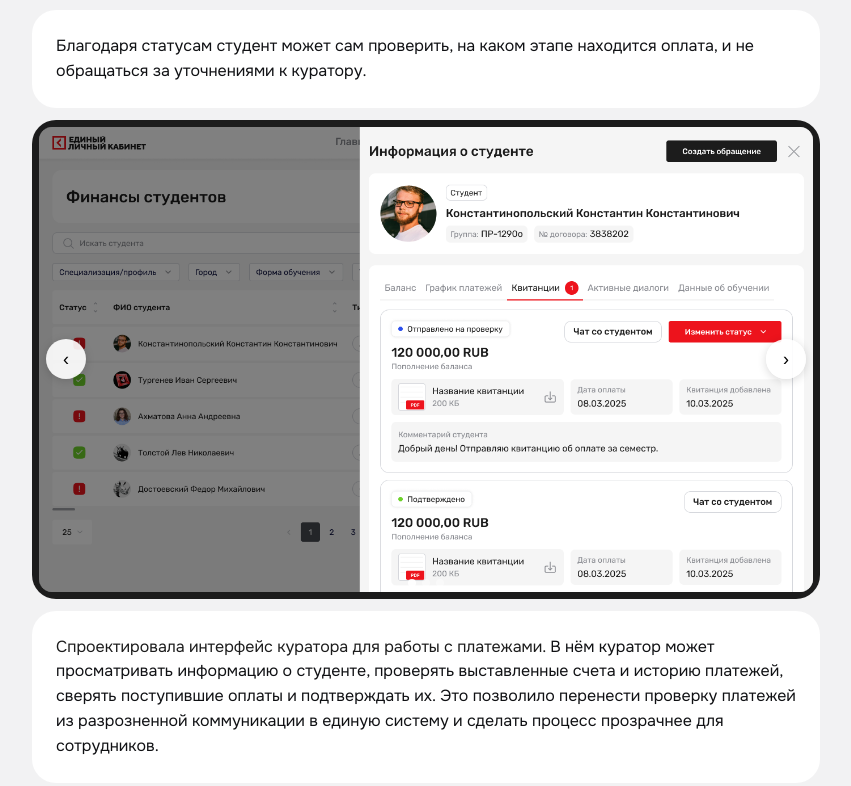
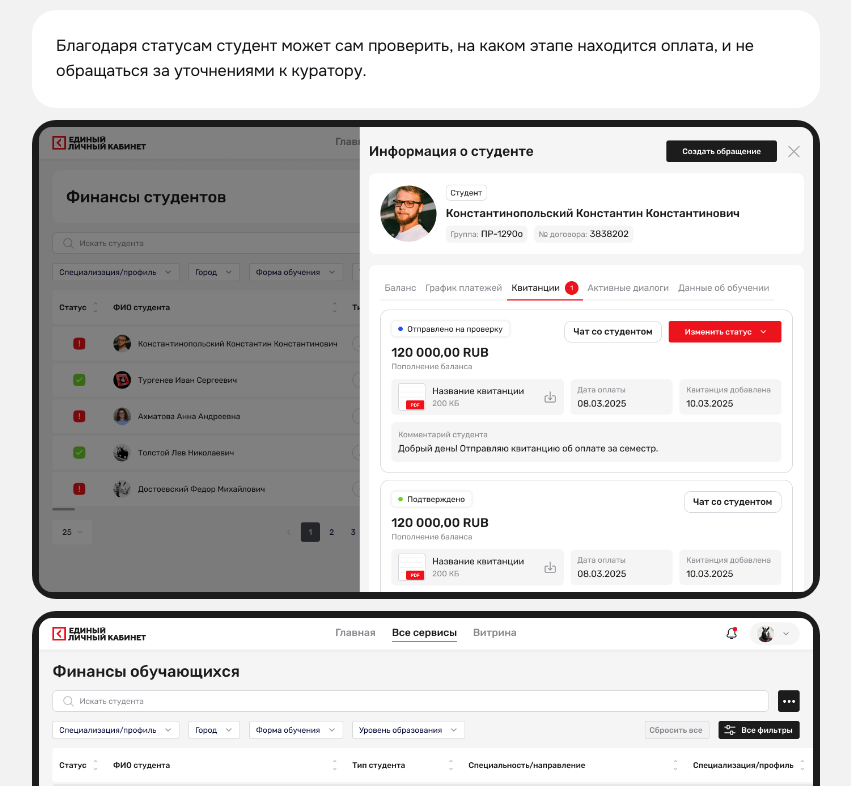
Before and after one commit to nadya-poryadina/portfolio, a plain HTML site: page case-oplata.html in a window 1280 px wide. Shown: the part 9999-10785 px from the top of the page, without its empty margins (380-1231 px from the left). Drawn offline with Linux system fonts and the light colour scheme.

Commit message:
Оплата: карусель куратора разобрана в стопку скринов

```diff
--- a/case-oplata.html
+++ b/case-oplata.html
@@ -499,19 +499,8 @@
     <section class="cell s12">
       <p class="cell-text primary">Благодаря статусам студент может сам проверить, на каком этапе находится оплата, и не обращаться за уточнениями к куратору.</p>
     </section>
-    <div class="carousel" style="grid-column:span 12;position:relative;border-radius:24px;overflow:hidden">
-      <div class="carousel-track" style="display:flex;transition:transform .4s ease">
-        <img src="assets/case-oplata-screen-6.png" alt="Добавить квитанцию" style="width:100%;flex:0 0 100%;display:block">
-        <img src="assets/case-oplata-screen-7.png" alt="Таблица заявок на подтверждение" style="width:100%;flex:0 0 100%;display:block">
-      </div>
-      <button onclick="carGo(this,-1)" style="position:absolute;left:14px;top:50%;transform:translateY(-50%);width:40px;height:40px;border-radius:50%;border:none;background:rgba(255,255,255,.9);cursor:pointer;font-size:18px;box-shadow:0 2px 10px rgba(0,0,0,.15)">&#8249;</button>
-      <button onclick="carGo(this,1)" style="position:absolute;right:14px;top:50%;transform:translateY(-50%);width:40px;height:40px;border-radius:50%;border:none;background:rgba(255,255,255,.9);cursor:pointer;font-size:18px;box-shadow:0 2px 10px rgba(0,0,0,.15)">&#8250;</button>
-      <div style="position:absolute;bottom:12px;left:50%;transform:translateX(-50%);display:flex;gap:6px">
-        <span class="car-dot" style="width:8px;height:8px;border-radius:50%;background:#fff;opacity:.9"></span>
-        <span class="car-dot" style="width:8px;height:8px;border-radius:50%;background:#fff;opacity:.45"></span>
-        <span class="car-dot" style="width:8px;height:8px;border-radius:50%;background:#fff;opacity:.45"></span>
-      </div>
-    </div>
+    <img class="zoomable" src="assets/case-oplata-screen-6.png" alt="Добавить квитанцию" style="cursor:zoom-in;grid-column:span 12;width:100%;height:auto;display:block;border-radius:24px">
+    <img class="zoomable" src="assets/case-oplata-screen-7.png" alt="Таблица заявок на подтверждение" style="cursor:zoom-in;grid-column:span 12;width:100%;height:auto;display:block;border-radius:24px">
     <section class="cell s12">
       <p class="cell-text primary"><b>Спроектировала интерфейс куратора для работы с платежами.</b> В нём куратор может просматривать информацию о студенте, проверять выставленные счета и историю платежей, сверять поступившие оплаты и подтверждать их. Это позволило перенести проверку платежей из разрозненной коммуникации в единую систему и сделать процесс прозрачнее для сотрудников.</p>
     </section>
@@ -603,17 +592,5 @@
     io.observe(el);
   })();
   </script>
-<script>
-function carGo(btn, dir) {
-  var root = btn.closest(".carousel");
-  var track = root.querySelector(".carousel-track");
-  var slides = track.children.length;
-  var idx = parseInt(root.dataset.idx || "0");
-  idx = Math.min(Math.max(idx + dir, 0), slides - 1);
-  root.dataset.idx = idx;
-  track.style.transform = "translateX(-" + idx * 100 + "%)";
-  root.querySelectorAll(".car-dot").forEach(function (d, i) { d.style.opacity = i === idx ? ".9" : ".45"; });
-}
-</script>
 </body>
 </html>
```
Also changed, not shown: 1 other file.
